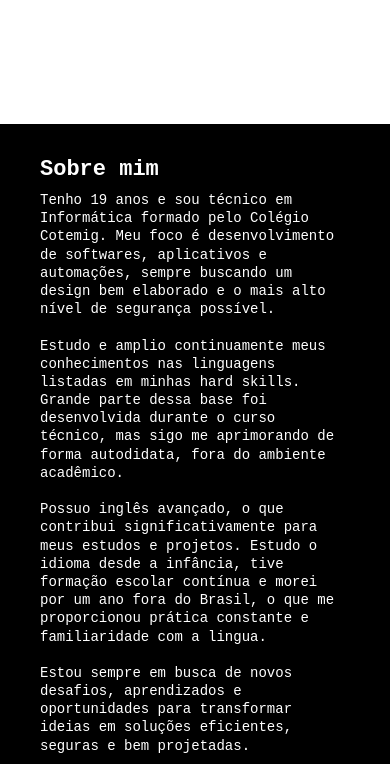
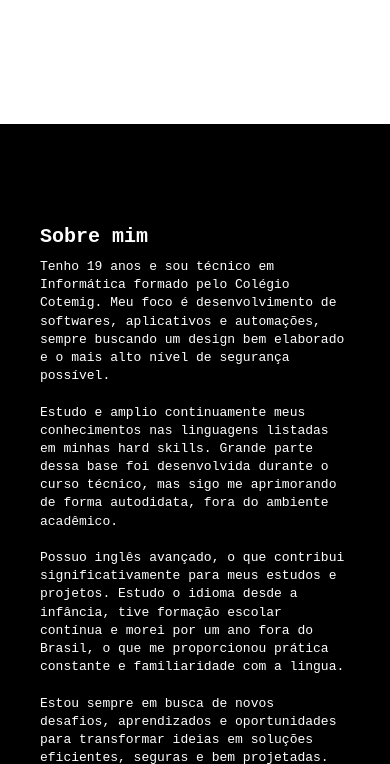
Before and after one commit to DaviTrq/portfolio, a plain HTML site: page index.html in a window 390 px wide. Shown: the part 720-1484 px from the top of the page. Drawn offline with Linux system fonts and the light colour scheme; a web font is replaced by a local one.

Commit message:
scroll snap mobile funcionando

```diff
--- a/style.css
+++ b/style.css
@@ -14,7 +14,8 @@ html {
 
 @media (max-width: 768px) {
     html {
-        scroll-behavior: auto;
+        scroll-behavior: smooth;
+        scroll-snap-type: y mandatory;
     }
 }
 
@@ -34,10 +35,11 @@ body {
 
 @media (max-width: 768px) {
     body {
-        height: auto !important;
-        overflow-y: auto !important;
+        height: 100vh !important;
+        overflow-y: scroll !important;
         overflow-x: hidden !important;
-        scroll-snap-type: none !important;
+        scroll-snap-type: y mandatory !important;
+        -webkit-overflow-scrolling: touch !important;
     }
 
     .scroll-container {
@@ -61,10 +63,15 @@ body {
         display: flex !important;
         flex-direction: column !important;
         justify-content: center !important;
-        padding: 80px 20px 40px !important;
+        padding: 20px !important;
         transition: none !important;
-        scroll-snap-align: center !important;
+        scroll-snap-align: start !important;
         overflow-y: auto !important;
+    }
+
+    .section.gap-1 {
+        justify-content: flex-start !important;
+        padding: 80px 20px 20px !important;
     }
 
     .perfil-content,
@@ -178,20 +185,21 @@ body {
     .perfil-content h2,
     .github-content h2,
     .contato-content h2 {
-        font-size: 22px !important;
+        font-size: 20px !important;
+        margin-bottom: 8px !important;
     }
 
     .perfil-content p,
     .github-content p {
-        font-size: 14px !important;
-        line-height: 1.3 !important;
-        margin-bottom: 6px !important;
+        font-size: 13px !important;
+        line-height: 1.4 !important;
+        margin-bottom: 8px !important;
     }
 
     .perfil-content h3 {
-        font-size: 16px !important;
-        margin-top: 6px !important;
-        margin-bottom: 6px !important;
+        font-size: 15px !important;
+        margin-top: 8px !important;
+        margin-bottom: 8px !important;
     }
 
     .hard-skills {
```
